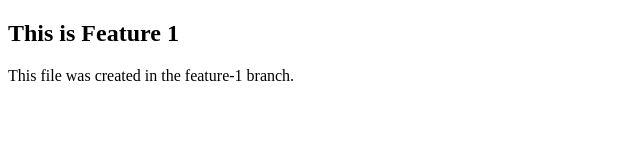
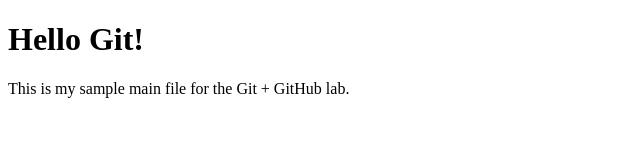
Before and after one commit to sorillabreach12-lgtm/sorilla-my-git-lab, a plain HTML site: page index.html in a window 1280 px wide. Shown: the whole page, without its empty margins (0-640 px from the left). Drawn offline with Linux system fonts and the light colour scheme.

Commit message:
Create simple main file

```diff
--- a/index.html
+++ b/index.html
@@ -1,12 +1,12 @@
 <!DOCTYPE html>
 <html>
 <head>
-    <title>Feature 1 Page</title>
+    <title>My Git Lab</title>
 </head>
 <body>
 
-<h2>This is Feature 1</h2>
-<p>This file was created in the feature-1 branch.</p>
+<h1>Hello Git!</h1>
+<p>This is my sample main file for the Git + GitHub lab.</p>
 
 </body>
 </html>
```
